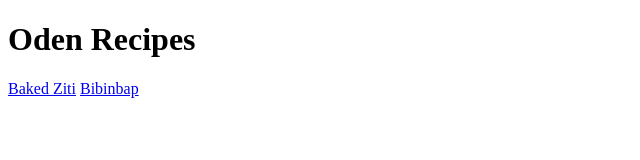
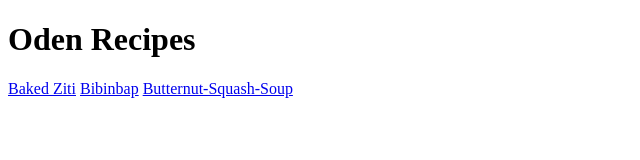
Before and after one commit to CDebono101/odin-recipes-, a plain HTML site: page index.html in a window 1280 px wide. Shown: the whole page, without its empty margins (0-640 px from the left). Drawn offline with Linux system fonts and the light colour scheme.

Commit message:
Link for butternut squash soup was missing. Added into the index.

```diff
--- a/index.html
+++ b/index.html
@@ -10,5 +10,6 @@
 
     <a href="./baked-ziti.html">Baked Ziti</a>
     <a href="./Bibinbap.html">Bibinbap</a>
+    <a href="./BUtternut-Squash-Soup.html">Butternut-Squash-Soup</a>
 </body>
 </html>
```
